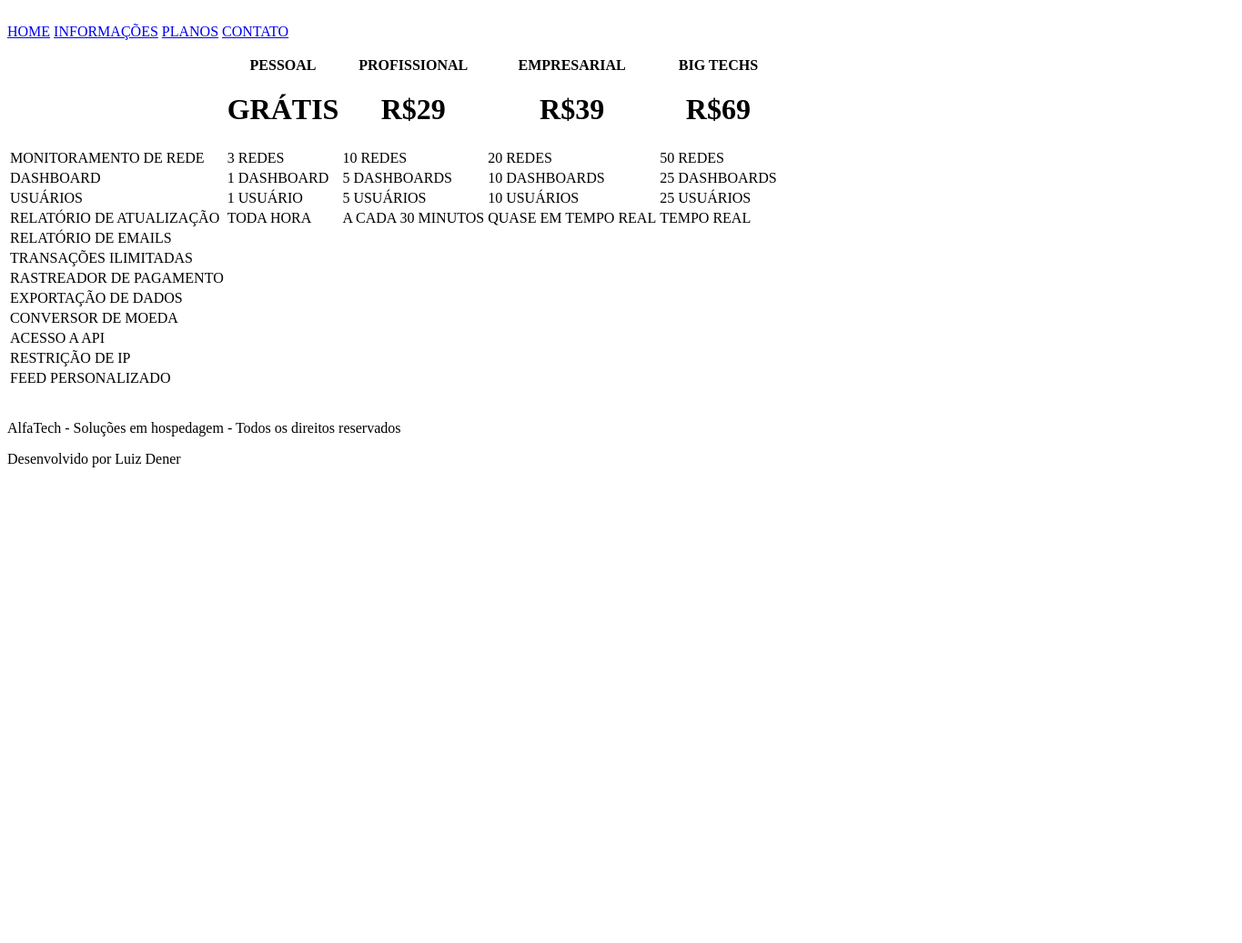
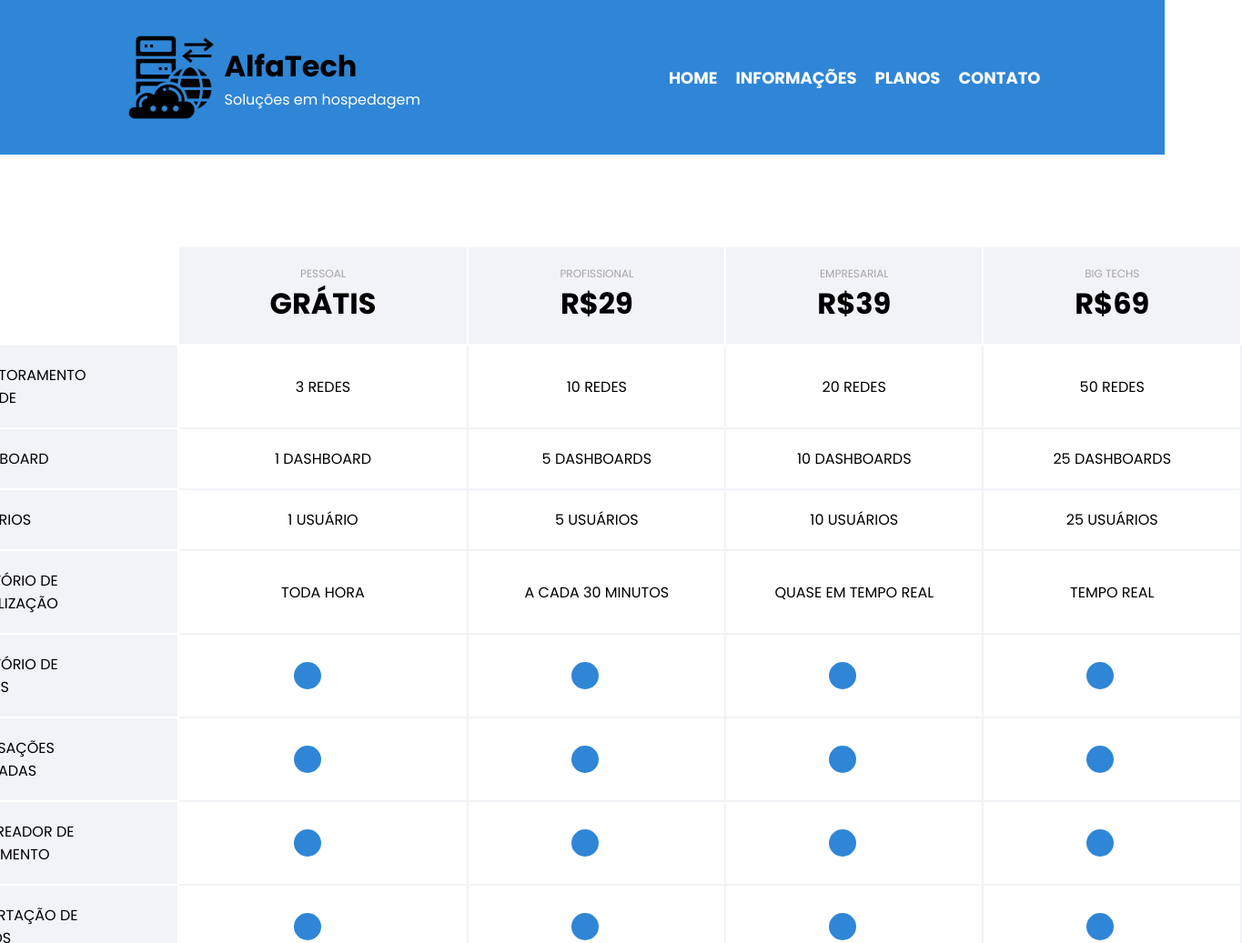
Before and after one commit to luizdener/alfatech-devmedia, a plain HTML site: page pagina-precos.html in a window 1280 px wide. Shown: the top 1037 px of the page at 91% size, 1365 px wide, since content can reach past the window. Before the commit the page ends 800 px from the top, so only its background shows below. Drawn offline with Linux system fonts and the light colour scheme.

Commit message:
completo

```diff
--- a/pagina-precos.html
+++ b/pagina-precos.html
@@ -4,13 +4,21 @@
     <meta charset="UTF-8">
     <meta name="viewport" content="width=device-width, initial-scale=1.0">
     <title>AlfaTech - tabela de preços</title>
+    <link rel="stylesheet" href="styles/precos.css">
     <link rel="preconnect" href="https://fonts.googleapis.com">
     <link rel="preconnect" href="https://fonts.gstatic.com" crossorigin>
     <link href="https://fonts.googleapis.com/css2?family=Poppins:wght@400;500;600;700;800;900&display=swap" rel="stylesheet">
 </head>
 <body>
     <div class="topo">
-        <img src="" alt="">
+        <div>
+            <img src="images/logo-icone-escuro.png" alt="">
+
+            <aside>
+                <h1>AlfaTech</h1>
+                <p>Soluções em hospedagem</p>
+            </aside>
+        </div>
 
         <nav>
             <a href="index.html">HOME</a>
@@ -20,7 +28,7 @@
         </nav>
     </div>
 
-    <div class="price-content">
+    <div id="precos" class="price-content">
         <table>
             <thead>
                 <th>
@@ -83,74 +91,106 @@
 
                 <tr>
                     <td>RELATÓRIO DE EMAILS</td>
-                    <td><img src="" alt=""></td>
-                    <td><img src="" alt=""></td>
-                    <td><img src="" alt=""></td>
-                    <td><img src="" alt=""></td>
+                    <td><p class="mark"></p></td>
+                    <td><p class="mark"></p></td>
+                    <td><p class="mark"></p></td>
+                    <td><p class="mark"></p></td>
                 </tr>
 
                 <tr>
                     <td>TRANSAÇÕES ILIMITADAS</td>
-                    <td><img src="" alt=""></td>
-                    <td><img src="" alt=""></td>
-                    <td><img src="" alt=""></td>
-                    <td><img src="" alt=""></td>
+                    <td><p class="mark"></p></td>
+                    <td><p class="mark"></p></td>
+                    <td><p class="mark"></p></td>
+                    <td><p class="mark"></p></td>
                 </tr>
 
                 <tr>
                     <td>RASTREADOR DE PAGAMENTO</td>
-                    <td><img src="" alt=""></td>
-                    <td><img src="" alt=""></td>
-                    <td><img src="" alt=""></td>
-                    <td><img src="" alt=""></td>
+                    <td><p class="mark"></p></td>
+                    <td><p class="mark"></p></td>
+                    <td><p class="mark"></p></td>
+                    <td><p class="mark"></p></td>
                 </tr>
 
                 <tr>
                     <td>EXPORTAÇÃO DE DADOS</td>
-                    <td><img src="" alt=""></td>
-                    <td><img src="" alt=""></td>
-                    <td><img src="" alt=""></td>
-                    <td><img src="" alt=""></td>
+                    <td><p class="mark"></p></td>
+                    <td><p class="mark"></p></td>
+                    <td><p class="mark"></p></td>
+                    <td><p class="mark"></p></td>
                 </tr>
 
                 <tr>
                     <td>CONVERSOR DE MOEDA</td>
                     <td></td>
-                    <td><img src="" alt=""></td>
-                    <td><img src="" alt=""></td>
-                    <td><img src="" alt=""></td>
+                    <td><p class="mark"></p></td>
+                    <td><p class="mark"></p></td>
+                    <td><p class="mark"></p></td>
                 </tr>
 
                 <tr>
                     <td>ACESSO A API</td>
                     <td></td>
-                    <td><img src="" alt=""></td>
-                    <td><img src="" alt=""></td>
-                    <td><img src="" alt=""></td>
+                    <td><p class="mark"></p></td>
+                    <td><p class="mark"></p></td>
+                    <td><p class="mark"></p></td>
                 </tr>
 
                 <tr>
                     <td>RESTRIÇÃO DE IP</td>
                     <td></td>
                     <td></td>
-                    <td><img src="" alt=""></td>
-                    <td><img src="" alt=""></td>
+                    <td><p class="mark"></p></td>
+                    <td><p class="mark"></p></td>
                 </tr>
 
                 <tr>
                     <td>FEED PERSONALIZADO</td>
                     <td></td>
                     <td></td>
-                    <td><img src="" alt=""></td>
-                    <td><img src="" alt=""></td>
+                    <td><p class="mark"></p></td>
+                    <td><p class="mark"></p></td>
+                </tr>
+
+                <tr>
+                    <td>LIMITE DE IMPORTAÇÃO DE DADOS</td>
+                    <td>ÚLTIMO ANO</td>
+                    <td>ÚLTIMOS 2 ANOS</td>
+                    <td>ÚLTIMOS 3 ANOS</td>
+                    <td>ÚLTIMOS 3 ANOS</td>
+                </tr>
+
+                <tr>
+                    <td>RETENÇÃO DE DADOS</td>
+                    <td>TEMPO DE VIDA</td>
+                    <td>TEMPO DE VIDA</td>
+                    <td>TEMPO DE VIDA</td>
+                    <td>TEMPO DE VIDA</td>
+                </tr>
+
+                <tr>
+                    <td>SUPORTE</td>
+                    <td>EMAIL</td>
+                    <td>EMAIL & CHAT</td>
+                    <td>EMAIL & CHAT</td>
+                    <td>EMAIL, CHAT & VOICE</td>
                 </tr>
             </tbody>
         </table>
     </div>
 
     <div class="footer">
-        <img src="" alt="">
-        <p>AlfaTech - Soluções em hospedagem - Todos os direitos reservados</p>
+        <div>
+            <img src="images/logo-icone-escuro.png" alt="">
+
+            <aside>
+                <h1>AlfaTech</h1>
+                <p>Soluções em hospedagem</p>
+            </aside>
+        </div>
+
+        <p>&copy; AlfaTech - Soluções em hospedagem - Todos os direitos reservados</p>
 
         <div class="dev-info">
             Desenvolvido por <span>Luiz Dener</span>
--- /dev/null
+++ b/styles/precos.scss
@@ -0,0 +1,166 @@
+* {
+    margin: 0;
+    padding: 0;
+    box-sizing: border-box;
+    font-family: 'Poppins';
+}
+
+body, html{
+    height: 100vh;
+}
+
+.topo {
+    display: flex;
+    align-items: center;
+    justify-content: space-around;
+
+    padding: 35px 0px;
+
+    width: 100%;
+
+    background-color: #2f86d6;
+
+    div {
+        display: flex;
+        align-items: center;
+        gap: 10px;
+
+        img {
+            width: 100px;
+        }
+
+        h1 {
+            font-size: 32px;
+            color: #000000;
+        }
+
+        p {
+            color: #fff;
+            font-size: 16px;
+        }
+    }
+
+    nav {
+        display: flex;
+        gap: 20px;
+
+        a {
+            text-decoration: none;
+            font-size: 18px;
+            font-weight: bold;
+            color: #fff;
+        }
+    }
+}
+
+.price-content {
+    width: 100%;
+    min-height: 70%;
+
+    display: flex;
+    align-items: center;
+    justify-content: center;
+
+    padding: 80px;
+
+    table {
+        max-width: 1024px;
+        margin: 20px;
+        border: 2px solid #fff;
+        border-collapse: collapse;
+
+        th {
+            padding: 20px 100px;
+
+            p{
+                font-size: 12px;
+                font-weight: normal;
+                color: #a8a4a4;
+            }
+        }
+
+        td:first-child, th {
+            border: 2px solid #fff;
+        }
+
+        td:last-child {
+            border: 2px solid #f1f3f7;
+        }
+
+        td {
+            border: 2px solid #f1f3f7;
+            vertical-align: middle;
+            text-align: center;
+        }
+
+        td:first-child {
+            text-align: left;
+            padding: 20px 100px 20px 40px;
+        }
+
+        th, td:first-child {
+            background-color: #f1f3f7;
+        }
+
+        th:first-child {
+            background-color: #fff;
+        }
+
+        .mark {
+            background-color: #2f86d6;
+            border-radius: 50%;
+            width: 30px;
+            height: 30px;
+            margin-left: 40%;
+        }
+    }
+}
+
+.footer {
+    width: 100%;
+    height: 30%;
+
+    position: relative;
+
+    display: flex;
+    flex-direction: column;
+    align-items: center;
+
+
+    background-color: #2f86d6;
+
+    div {
+        display: flex;
+        align-items: center;
+        justify-content: center;
+        gap: 15px;
+
+        margin-bottom: 15px;
+        margin-top: 5%;
+
+        img {
+            width: 20%;
+        }
+    }
+
+    p{
+        color: #fff;
+        font-size: 16px;
+    }
+
+    .dev-info {
+        text-align: center;
+        font-weight: bold;
+        font-size: 16px;
+
+        width: 100%;
+        padding: 20px;
+        margin-bottom: 0;
+
+        position: absolute;
+
+        bottom: 0;
+
+        background-color: #fff;
+    }
+}
```
Also changed, not shown: index.html (+1 -1 lines), styles/precos.css (added), 1 other file.
